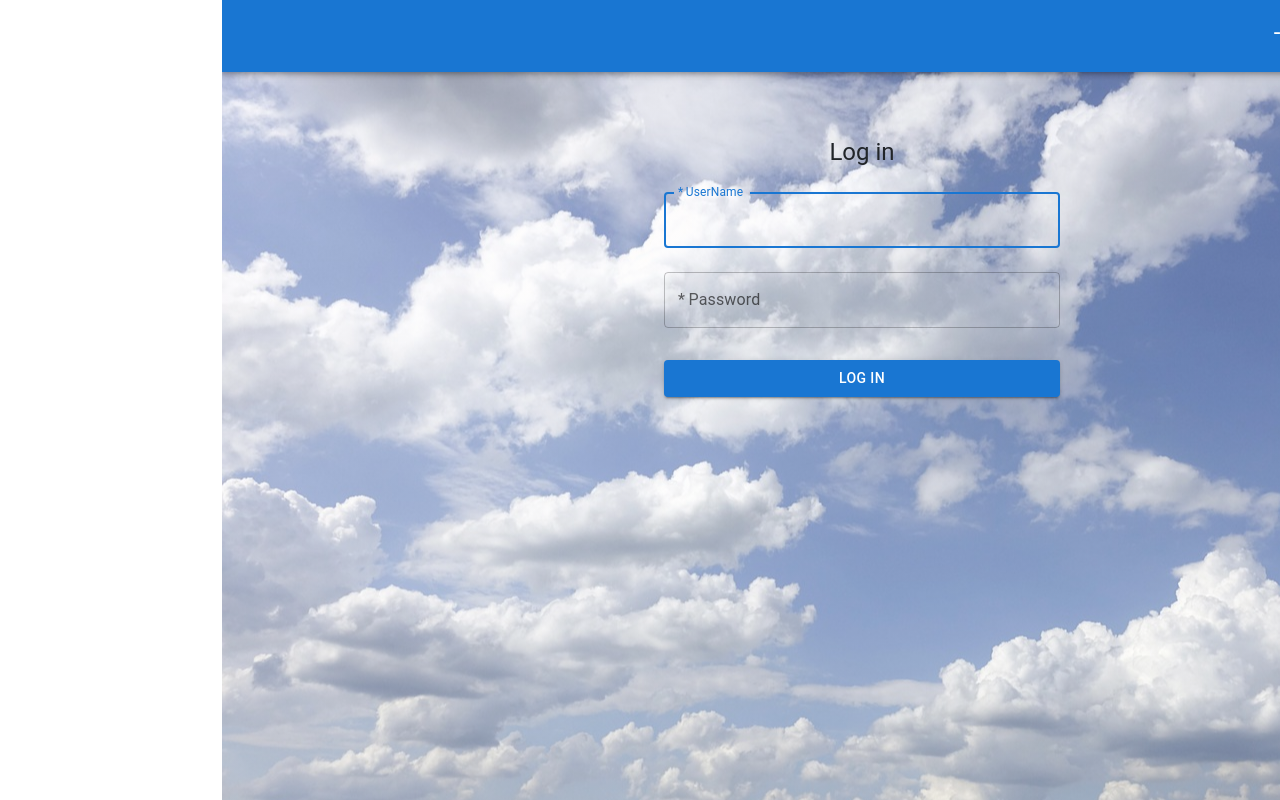
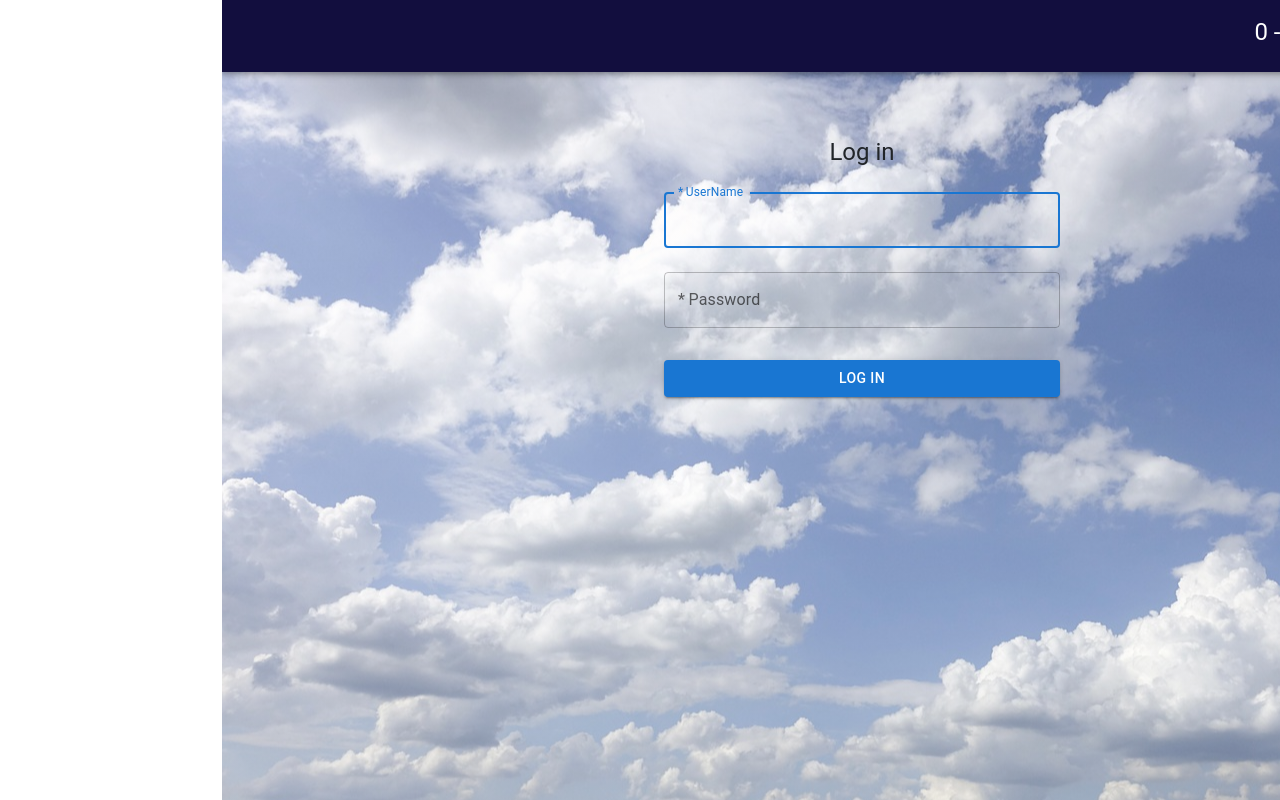
Before and after one commit to RenanaYehuda/weather-app, a React (Create React App) app: page /login in a window 1280 px wide. Built offline with nearby package versions, Linux system fonts and the light colour scheme.

Commit message:
mission9

```diff
--- a/src/components/header.jsx
+++ b/src/components/header.jsx
@@ -1,10 +1,17 @@
+import React, { useContext } from "react";
 import { AppBar, Toolbar, Typography } from "@mui/material";
 import { Container } from "@mui/system";
-import React from "react";
+
+import { Context } from "../contextProvider";
+import { useEffect } from "react";
 
 const Header = () => {
+  const { lastSearch } = useContext(Context);
+
+  useEffect(() => {}, [lastSearch]);
+
   return (
-    <AppBar position="sticky" sx={{ height: "xl" }}>
+    <AppBar position="sticky" sx={{ height: "xl", backgroundColor: "#120E3E" }}>
       <Container maxWidth="xl">
         <Toolbar disableGutters>
           <Typography
@@ -19,7 +26,7 @@ const Header = () => {
             gutterBottom
             sx={{ padding: 2, color: "white" }}
           >
-            היסטוריה - {}
+            היסטוריה - {lastSearch.length}
           </Typography>
         </Toolbar>
       </Container>
--- a/src/components/home.jsx
+++ b/src/components/home.jsx
@@ -44,7 +44,7 @@ const Home = () => {
 
   const { handleSubmit } = useForm();
 
-  let searchs = lastSearch;
+
 
   const onSubForm = () => {
     createLastSearch();
@@ -53,12 +53,15 @@ const Home = () => {
   };
 
   const createLastSearch = () => {
-    if (lastSearch.length < process.env.MAX_SEARCH) {
+    let searchs = lastSearch;
+    if (lastSearch.length < 5) {
+
       searchs.unshift(city);
     } else {
       searchs.pop();
       searchs.unshift(city);
     }
+    console.log(searchs);
     setLastSearch(searchs);
   };
 
```
Also changed, not shown: src/components/lastSearch.jsx (added, +9 -0 lines).
